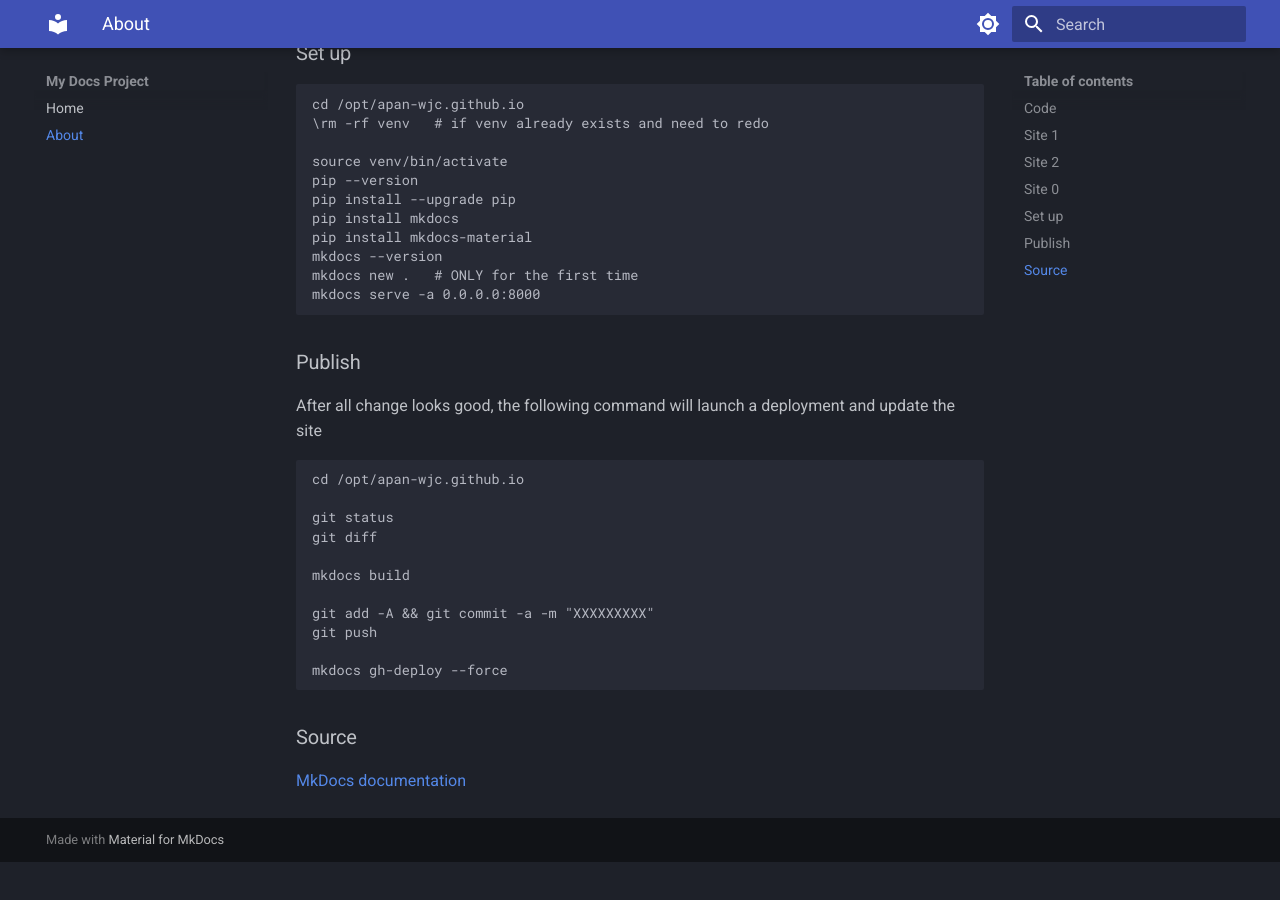
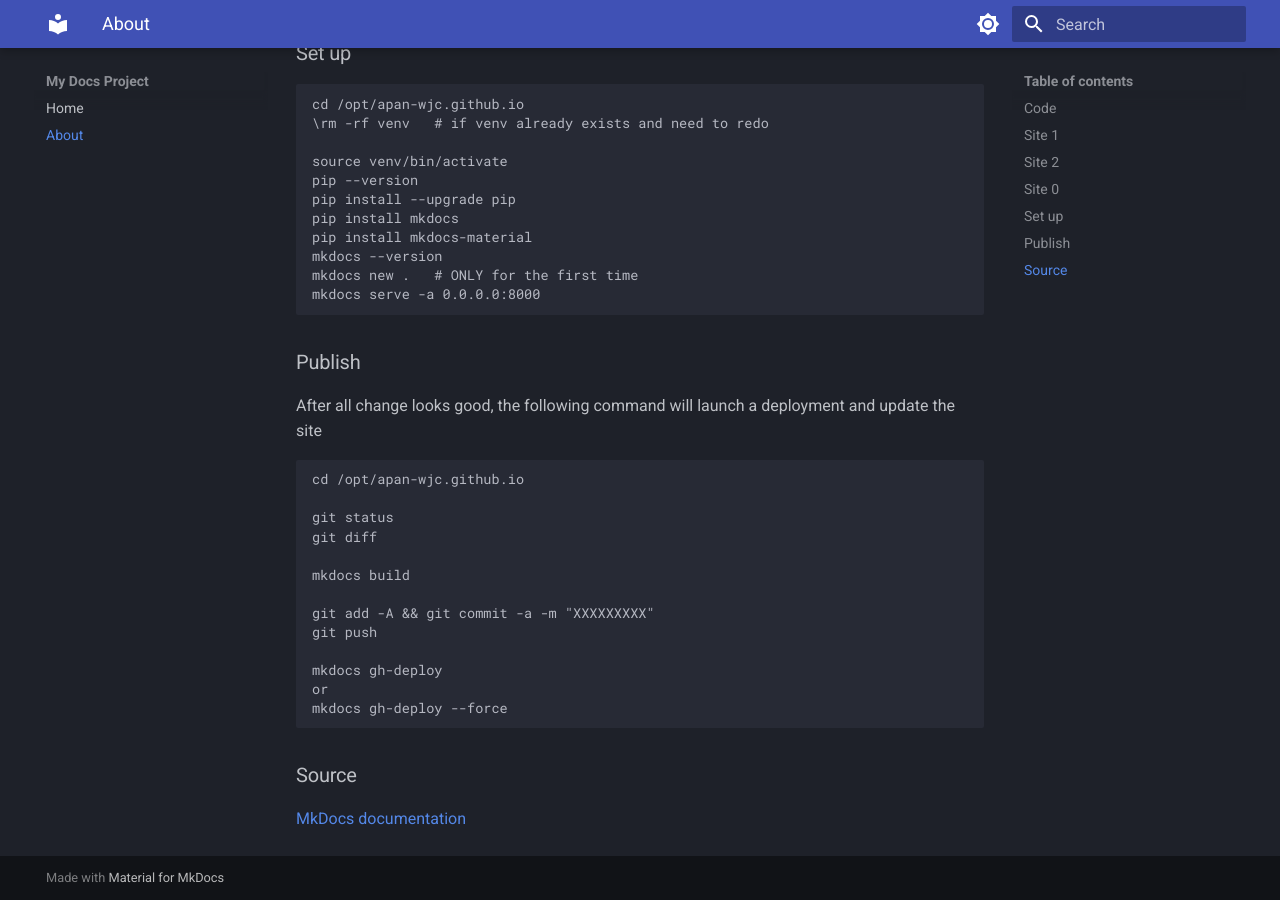
Before and after one commit to apan-wjc/apan-wjc.github.io, an MkDocs documentation site: the page built from docs/about.md, in a window 1280 px wide and 900 px high, scrolled down 809 px. Built offline with MkDocs 1.6.1 and Material for MkDocs 9.7.7, drawn with Linux system fonts in a browser that asks for light colours; before the commit the page ends 1671 px from its top, so only the background shows below that.

````diff
--- a/docs/about.md
+++ b/docs/about.md
@@ -54,6 +54,8 @@
 git add -A && git commit -a -m "XXXXXXXXX"
 git push
 
+mkdocs gh-deploy
+or
 mkdocs gh-deploy --force
 ```
 
````
Also changed, not shown: 1 other file.
